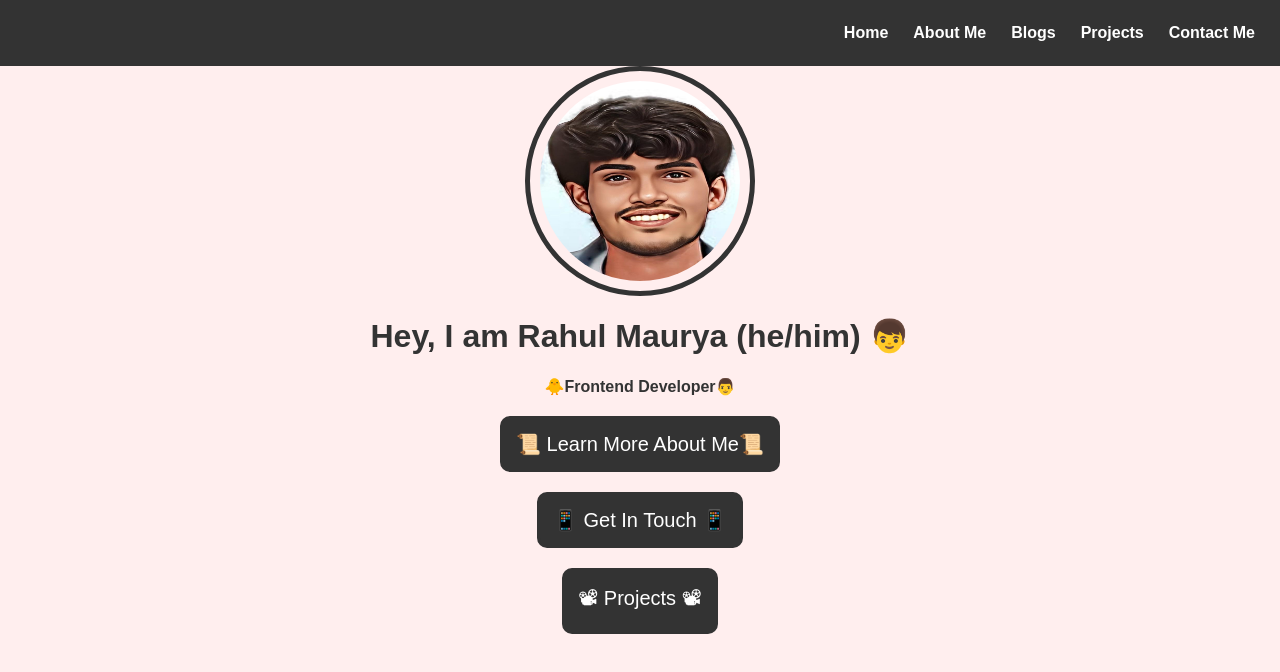
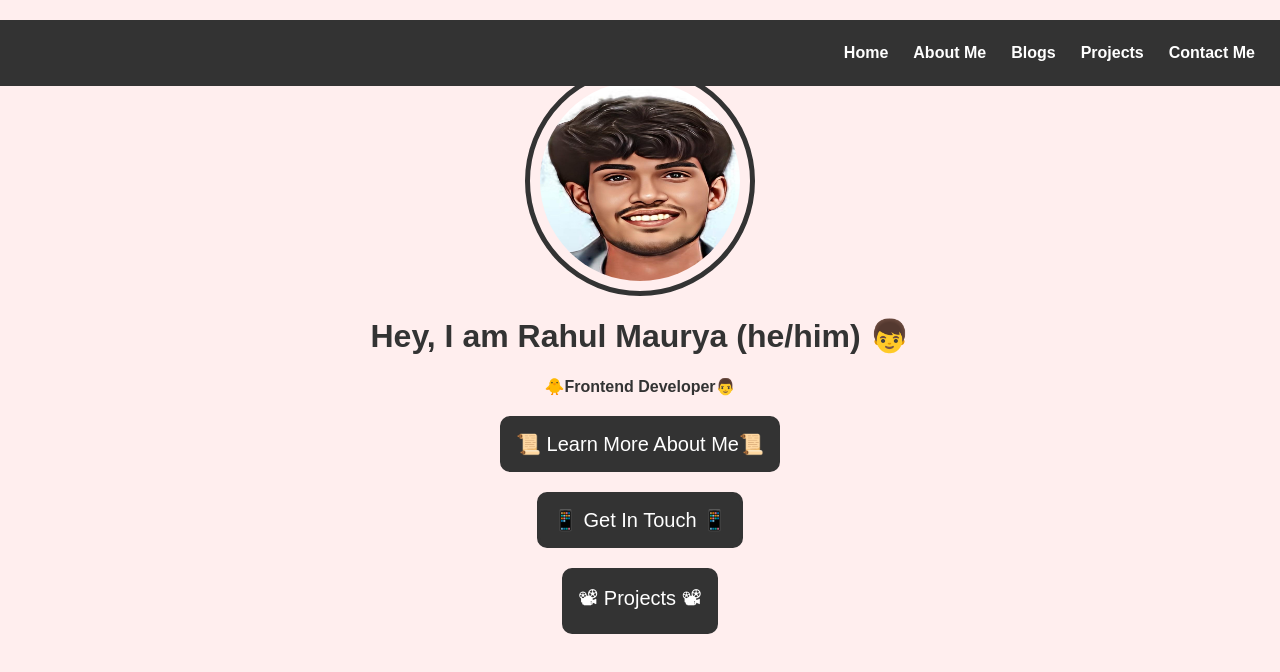
Before and after one commit to rahul123gautam/my-website, a React (Create React App) app: page / in a window 1280 px wide. Shown: the top 672 px of the page. Built offline with nearby package versions, Linux system fonts and the light colour scheme.

Commit message:
Update App.css

```diff
--- a/src/App.css
+++ b/src/App.css
@@ -9,7 +9,7 @@ body{
 
 .nav{
   position: sticky;
-  top:0;
+  top:20px;
   width: 100%;
   /* height: 70px; */
   background-color: #333333;
```
